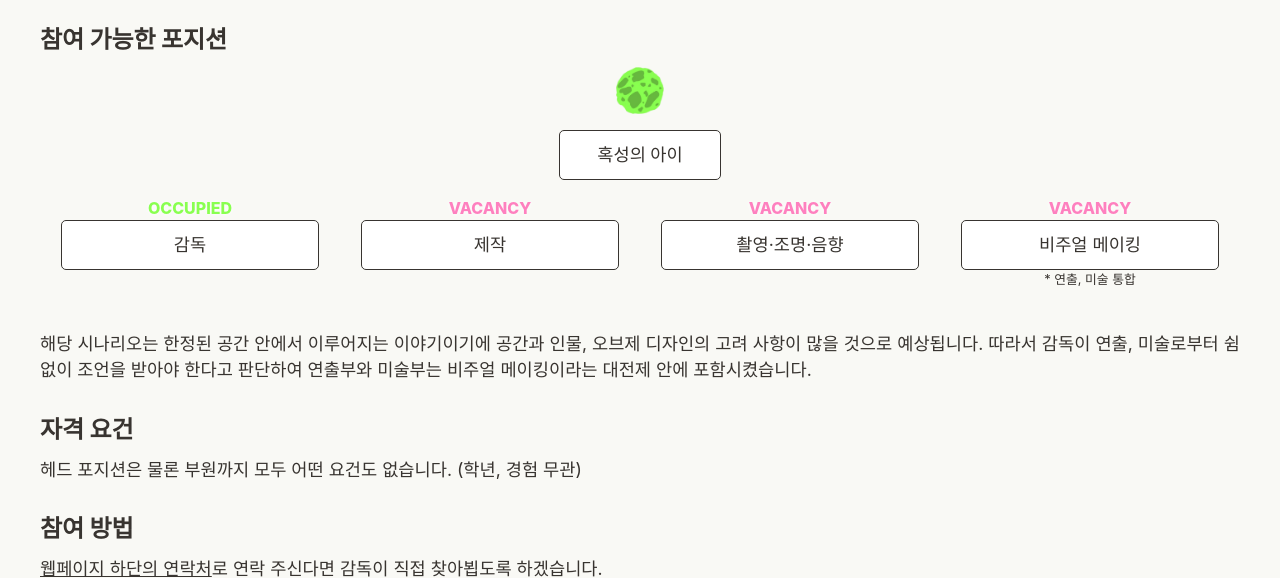
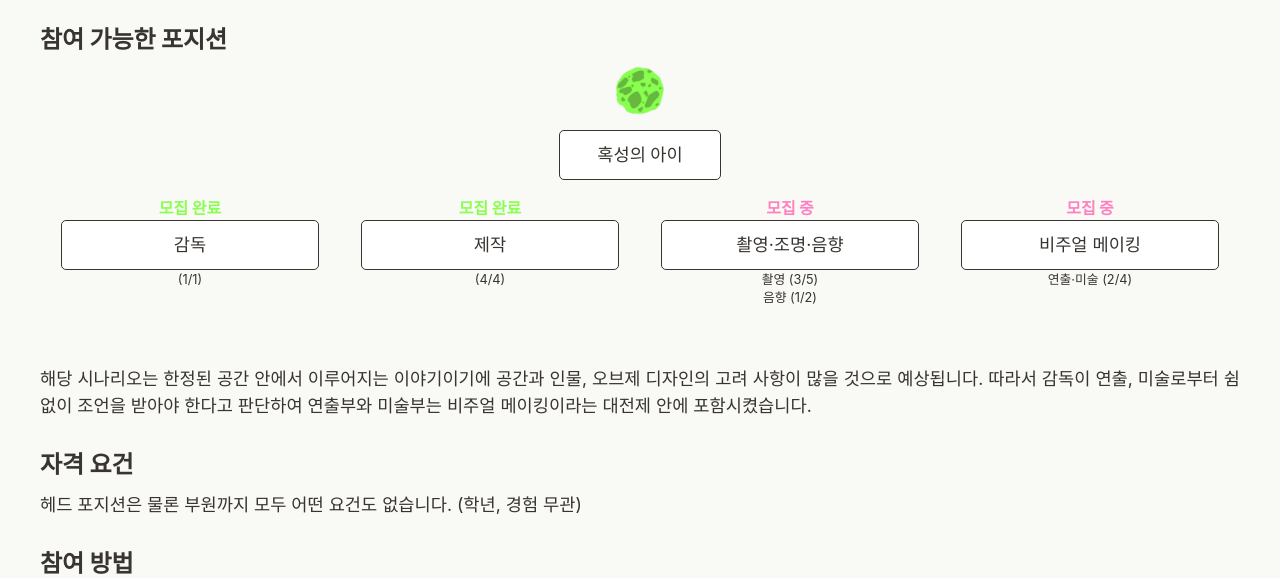
Before and after one commit to jihun-io/grnplnt, a Flask app: page /social/qna in a window 1280 px wide. Shown: the part 236-814 px from the top of the page. Run offline with Flask 3, Linux system fonts and the light colour scheme; some libraries are stand-ins or nearby versions; some web fonts are replaced.

Commit message:
desc 추가

```diff
--- a/static/css/style.css
+++ b/static/css/style.css
@@ -913,10 +913,15 @@ hr {
 
 }
 
+.desc_wrapper {
+    height: 3em;
+}
+
 .desc {
     font-size: 0.8em!important;
     height: 1em;
     white-space:nowrap;
+    margin-bottom: 0.4em;
 }
 
 .occ p {
--- a/templates/qna.html
+++ b/templates/qna.html
@@ -26,40 +26,57 @@
                 <div class="row_2">
                     <div class="jobs_wrapper">
                         <div class="text occ">
-                            <p>OCCUPIED</p>
+                            <p>모집 완료</p>
                         </div>
                         <div class="box short">
                             <p>감독</p>
                         </div>
-                        <p class="desc"></p>
+                        <div class="desc_wrapper">
+                            <p class="desc">
+                                (1/1)
+                            </p>
+                        </div>
 
                     </div>
                     <div class="jobs_wrapper">
-                        <div class="text vac">
-                            <p>VACANCY</p>
+                        <div class="text occ">
+                            <p>모집 완료</p>
                         </div>
                         <div class="box short">
                             <p>제작</p>
                         </div>
-                        <p class="desc"></p>
+                        <div class="desc_wrapper">
+                            <p class="desc">
+                                (4/4)
+                            </p>
+                        </div>
                     </div>
                     <div class="jobs_wrapper">
                         <div class="text vac">
-                            <p>VACANCY</p>
+                            <p>모집 중</p>
                         </div>
                         <div class="box long">
                             <p>촬영·조명·음향</p>
                         </div>
-                        <p class="desc"></p>
+                        <div class="desc_wrapper">
+                            <p class="desc">
+                                촬영 (3/5)
+                            </p>
+                            <p class="desc">
+                                음향 (1/2)
+                            </p>
+                        </div>
                     </div>
                     <div class="jobs_wrapper">
                         <div class="text vac">
-                            <p>VACANCY</p>
+                            <p>모집 중</p>
                         </div>
                         <div class="box long">
                             <p>비주얼 메이킹</p>
                         </div>
-                        <p class="desc">* 연출, 미술 통합</p>
+                        <div class="desc_wrapper">
+                            <p class="desc">연출·미술 (2/4)</p>
+                        </div>
                     </div>
                 </div>
 
@@ -69,9 +86,11 @@
             <h3>자격 요건</h3>
             <p>헤드 포지션은 물론 부원까지 모두 어떤 요건도 없습니다. (학년, 경험 무관)</p>
             <h3>참여 방법</h3>
-            <p><span class="link" onclick="scrollToAnchor('#contact')">웹페이지 하단의 연락처</span>로 연락 주신다면 감독이 직접 찾아뵙도록 하겠습니다.</p>
+            <p><span class="link" onclick="scrollToAnchor('#contact')">웹페이지 하단의 연락처</span>로 연락 주신다면 감독이 직접 찾아뵙도록 하겠습니다.
+            </p>
             <h3>작업 시작일</h3>
-            <p>본 작품의 리뷰가 끝나는 5월 9일 이후 바로 시작되며, 자세한 내용은 <span class="link" onclick="scrollToAnchor('#document')">하단에 첨부된 PDF 파일</span> ‘로드맵’ 부분에 명시되어 있습니다. 기말고사 기간에는 학업에 영향이 없도록 조율할
+            <p>본 작품의 리뷰가 끝나는 5월 9일 이후 바로 시작되며, 자세한 내용은 <span class="link" onclick="scrollToAnchor('#document')">하단에 첨부된
+                    PDF 파일</span> ‘로드맵’ 부분에 명시되어 있습니다. 기말고사 기간에는 학업에 영향이 없도록 조율할
                 예정입니다.</p>
             <h3>촬영일</h3>
             <p>7월 말에서 8월 초가 될 가능성이 높습니다. 프리 프로덕션 속도에 따라서 변경될 수도 있지만 8월을 넘어가는 일이 없도록 할 것입니다.</p>
@@ -81,12 +100,14 @@
         </div>
         <div class="participation" id="actors">
             <h3>배역</h3>
-            <p>본 홈페이지와 <span class="link" onclick="scrollToAnchor('#document')">PDF 첨부파일</span>에 명시된 인물인 젤리, 허쉬, 포니, 풀페이스, 총 4명의 배역이 존재합니다. 엑스트라는 존재하지
+            <p>본 홈페이지와 <span class="link" onclick="scrollToAnchor('#document')">PDF 첨부파일</span>에 명시된 인물인 젤리, 허쉬, 포니,
+                풀페이스, 총 4명의 배역이 존재합니다. 엑스트라는 존재하지
                 않습니다.</p>
             <h3>지원방식</h3>
             <p>명시된 감독의 번호, 혹은 이메일로 연락주시면 되며, 양식은 존재하지 않습니다. 이후 감독이 직접 찾아뵙도록 하겠습니다.</p>
             <h3>참여 방법</h3>
-            <p><span class="link" onclick="scrollToAnchor('#contact')">웹페이지 하단의 연락처</span>로 연락 주신다면 감독이 직접 찾아뵙도록 하겠습니다.</p>
+            <p><span class="link" onclick="scrollToAnchor('#contact')">웹페이지 하단의 연락처</span>로 연락 주신다면 감독이 직접 찾아뵙도록 하겠습니다.
+            </p>
             <h3>촬영일</h3>
             <p>7월 말에서 8월 초가 될 가능성이 높습니다. 프리 프로덕션 속도에 따라서 변경될 수도 있지만 8월을 넘어가는 일이 없도록 할 것입니다.</p>
             <h3>촬영 지역</h3>
@@ -111,8 +132,10 @@
                     </div>
                 </div>
                 <div class="card_bottom">
-                    <p class="textphone"><i class="fas fa-mobile-alt"></i><a href="tel:01099261652">+82 10-9926-1652</a></p>
-                    <p class="textemail"><i class="far fa-envelope"></i><a href="mailto:wjtrks12@khu.ac.kr">wjtrks12@khu.ac.kr</a></p>
+                    <p class="textphone"><i class="fas fa-mobile-alt"></i><a href="tel:01099261652">+82 10-9926-1652</a>
+                    </p>
+                    <p class="textemail"><i class="far fa-envelope"></i><a
+                            href="mailto:wjtrks12@khu.ac.kr">wjtrks12@khu.ac.kr</a></p>
                 </div>
             </div>
         </div>
```
